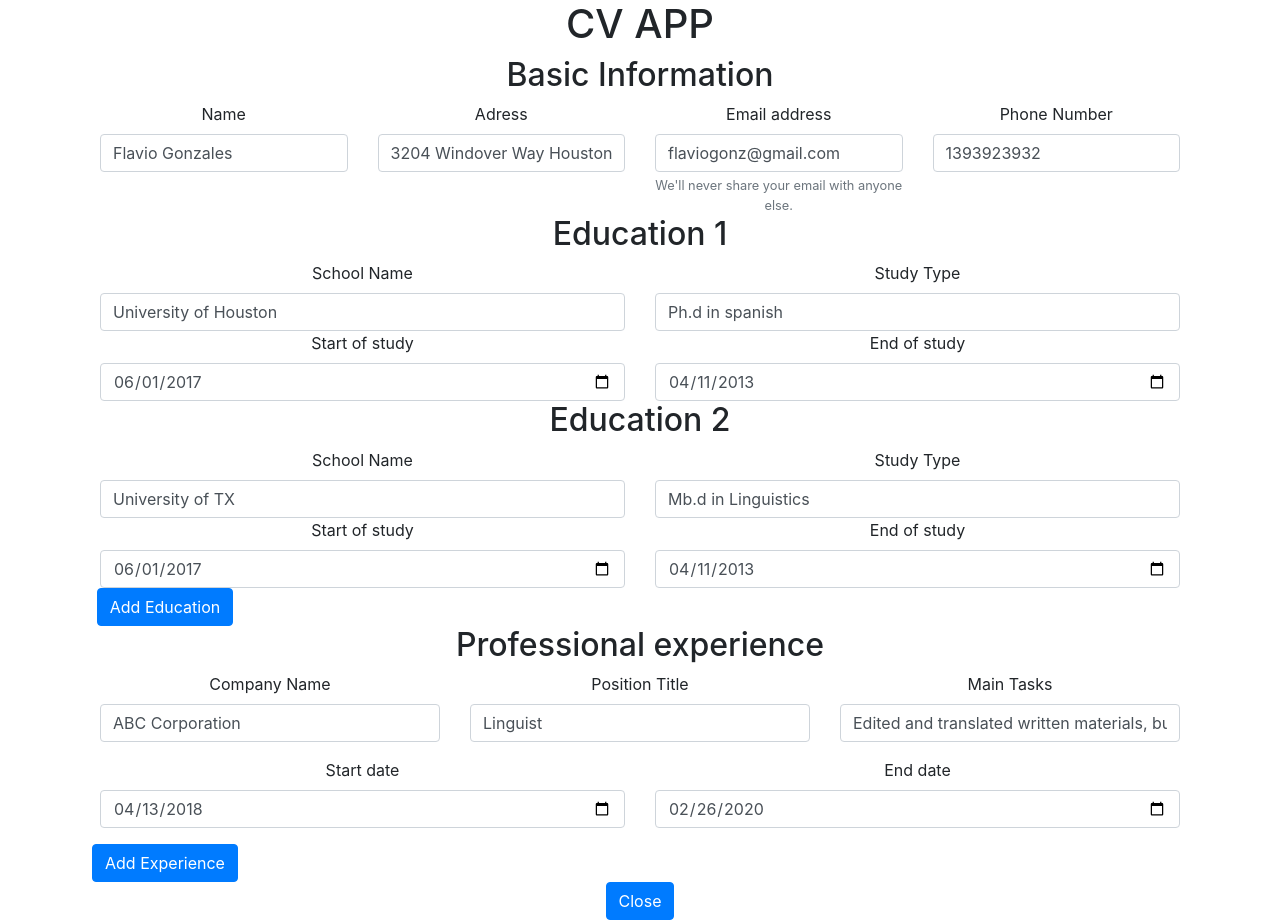
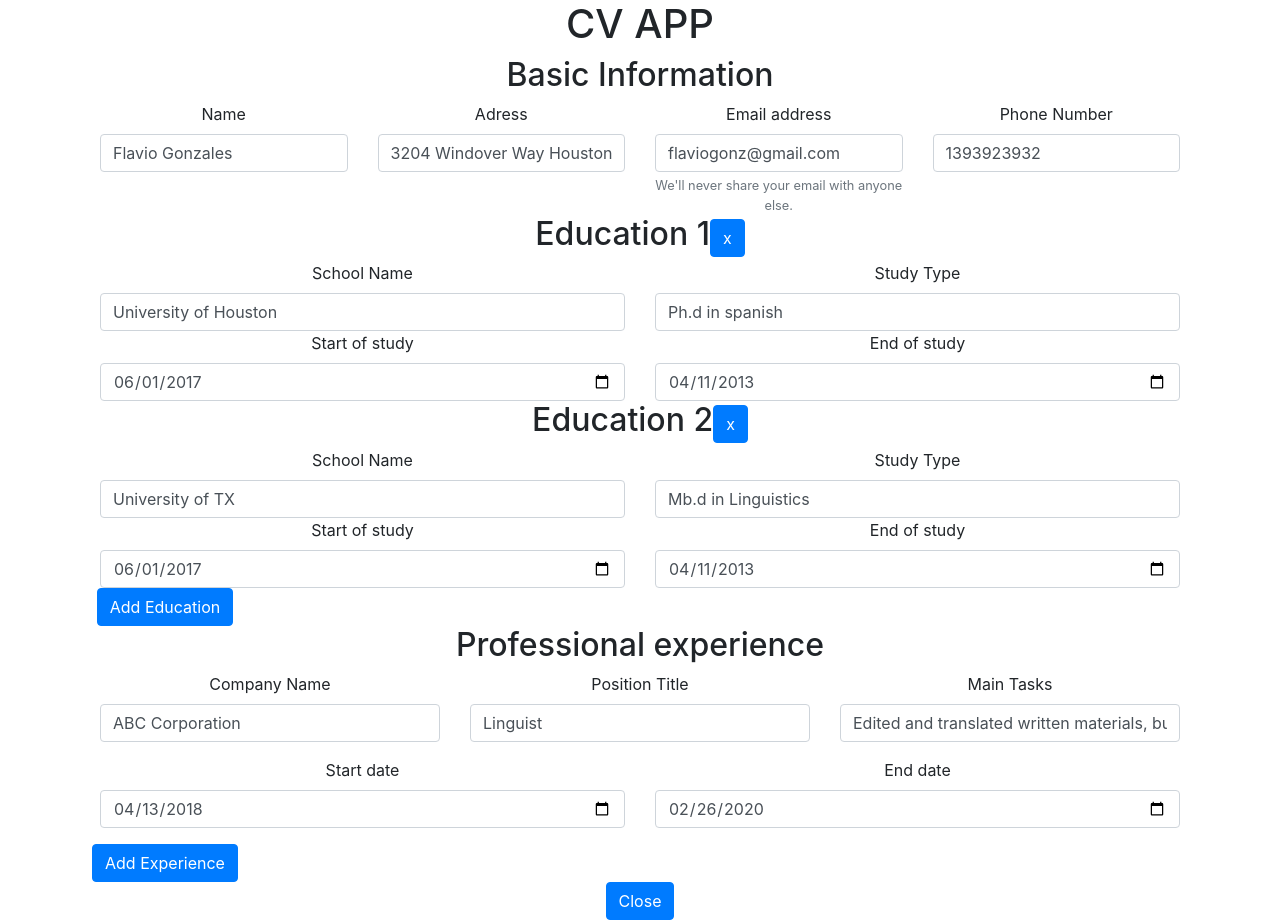
Before and after one commit to DoviMaj/cv-app, a React (Create React App) app: page / in a window 1280 px wide. Built offline with nearby package versions, Linux system fonts and the light colour scheme.

Commit message:
remove new education feature added

```diff
--- a/src/App.js
+++ b/src/App.js
@@ -39,6 +39,7 @@ class App extends React.Component {
     this.toggleEdit = this.toggleEdit.bind(this);
     this.addEducation = this.addEducation.bind(this);
     this.handleEdChange = this.handleEdChange.bind(this);
+    this.removeEd = this.removeEd.bind(this);
   }
   handleChange(e) {
     this.setState({
@@ -67,7 +68,8 @@ class App extends React.Component {
   }
   addEducation() {
     const thisStateEd = this.state.education;
-    const newId = thisStateEd[thisStateEd.length - 1].id + 1;
+    const newId =
+      thisStateEd.length === 0 ? 0 : thisStateEd[thisStateEd.length - 1].id + 1;
     const newEdField = {
       id: newId,
       schoolName: "",
@@ -77,6 +79,15 @@ class App extends React.Component {
     };
     this.setState({
       education: this.state.education.concat(newEdField),
+    });
+  }
+  removeEd(e) {
+    console.log(e.target.closest(".ed-container").id);
+    const newEd = this.state.education.filter(
+      (ed) => ed.id !== Number(e.target.closest(".ed-container").id)
+    );
+    this.setState({
+      education: newEd,
     });
   }
   render() {
@@ -92,6 +103,7 @@ class App extends React.Component {
         ) : (
           <MyForm
             addEducation={this.addEducation}
+            removeEd={this.removeEd}
             state={this.state}
             handleEdChange={this.handleEdChange}
             handleChange={this.handleChange}
--- a/src/components/Education.js
+++ b/src/components/Education.js
@@ -1,5 +1,5 @@
 import React from "react";
-import { Form, Container, Col, Row } from "react-bootstrap";
+import { Form, Button, Container, Col, Row } from "react-bootstrap";
 
 function Education(props) {
   return (
@@ -7,7 +7,19 @@ function Education(props) {
       {props.state.map((item) => {
         return (
           <Container className="ed-container" id={item.id} key={item.id}>
-            <h2>Education {item.id}</h2>
+            <Row>
+              <Col
+                style={{
+                  alignItems: "center",
+                  display: "flex",
+                  justifyContent: "center",
+                }}
+              >
+                <h2>Education {item.id}</h2>
+                <Button onClick={props.removeEd}>x</Button>
+              </Col>
+            </Row>
+
             <Row>
               <Col>
                 <Form.Label>School Name</Form.Label>
--- a/src/components/Form.js
+++ b/src/components/Form.js
@@ -11,13 +11,18 @@ class MyForm extends React.Component {
       handleChange,
       addEducation,
       handleEdChange,
+      removeEd,
       state,
     } = this.props;
     return (
       <Container>
         <BasicInfo handleChange={handleChange} state={state} />
 
-        <Education handleEdChange={handleEdChange} state={state.education} />
+        <Education
+          removeEd={removeEd}
+          handleEdChange={handleEdChange}
+          state={state.education}
+        />
         <Row>
           <Col lg={2}>
             <Button onClick={addEducation}>Add Education</Button>
```
